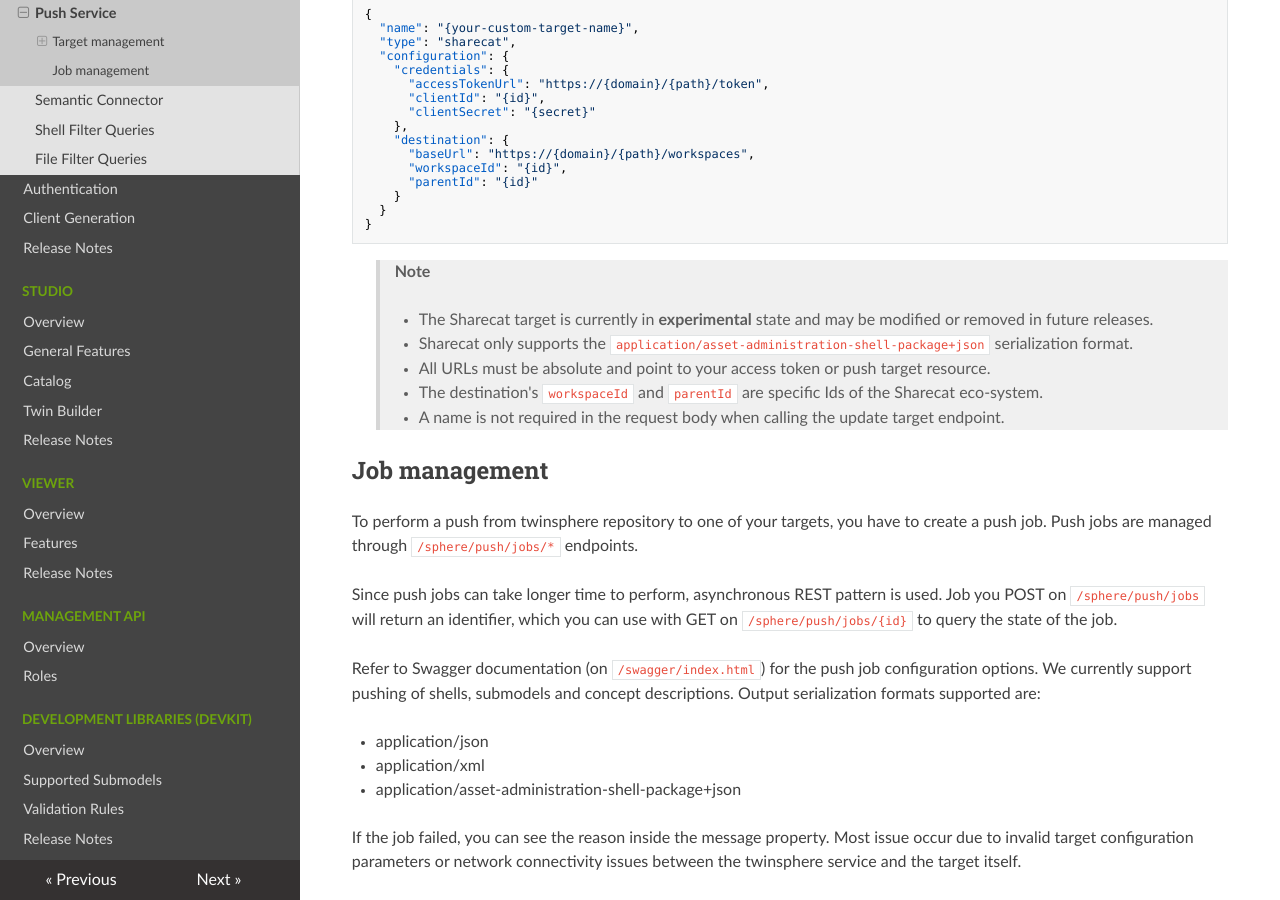
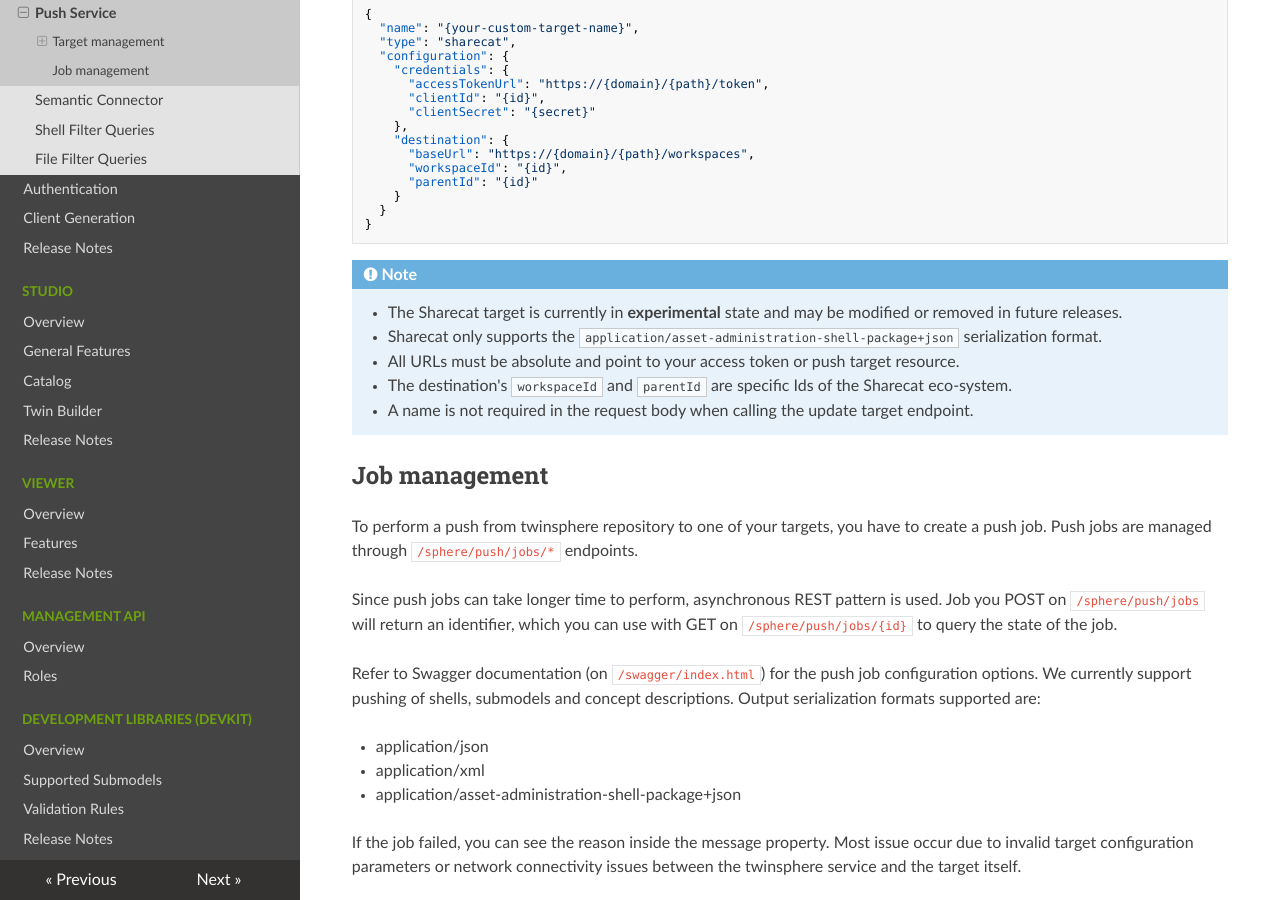
Before and after one commit to twinsphere/twinsphere.github.io, an MkDocs documentation site: the page built from docs/cloud-push-service.md, in a window 1280 px wide and 900 px high, scrolled down 1844 px. Built offline with MkDocs 1.6.1, drawn with Linux system fonts in a browser that asks for light colours; nearby versions of some CDN libraries.

Commit message:
refactor: use admonitions instead of quote blocks

````diff
--- a/docs/cloud-push-service.md
+++ b/docs/cloud-push-service.md
@@ -100,13 +100,12 @@
 }
 ```
 
-> **Note**
->
-> - The Sharecat target is currently in **experimental** state and may be modified or removed in future releases.
-> - Sharecat only supports the `application/asset-administration-shell-package+json` serialization format.
-> - All URLs must be absolute and point to your access token or push target resource.
-> - The destination's `workspaceId` and `parentId` are specific Ids of the Sharecat eco-system.
-> - A name is not required in the request body when calling the update target endpoint.
+!!! note
+    - The Sharecat target is currently in **experimental** state and may be modified or removed in future releases.
+    - Sharecat only supports the `application/asset-administration-shell-package+json` serialization format.
+    - All URLs must be absolute and point to your access token or push target resource.
+    - The destination's `workspaceId` and `parentId` are specific Ids of the Sharecat eco-system.
+    - A name is not required in the request body when calling the update target endpoint.
 
 ## Job management
 
````
